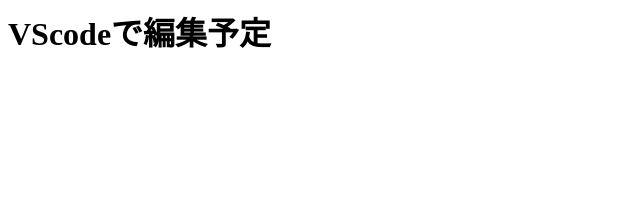
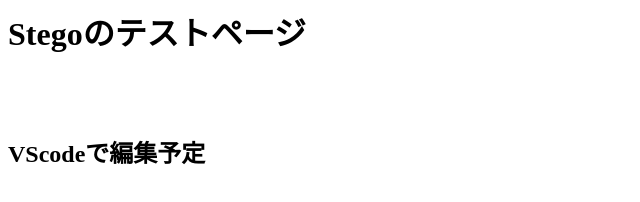
Before and after one commit to stego-caelum/stego-caelum.github.io, a plain HTML site: page index.html in a window 1280 px wide. Shown: the whole page, without its empty margins (0-640 px from the left). Drawn offline with Linux system fonts and the light colour scheme.

Commit message:
Update index.html

```diff
--- a/index.html
+++ b/index.html
@@ -1 +1,2 @@
-<h1>VScodeで編集予定<h1>
+<h1>Stegoのテストページ<h1><br>
+  <h2>VScodeで編集予定<h2>
```
